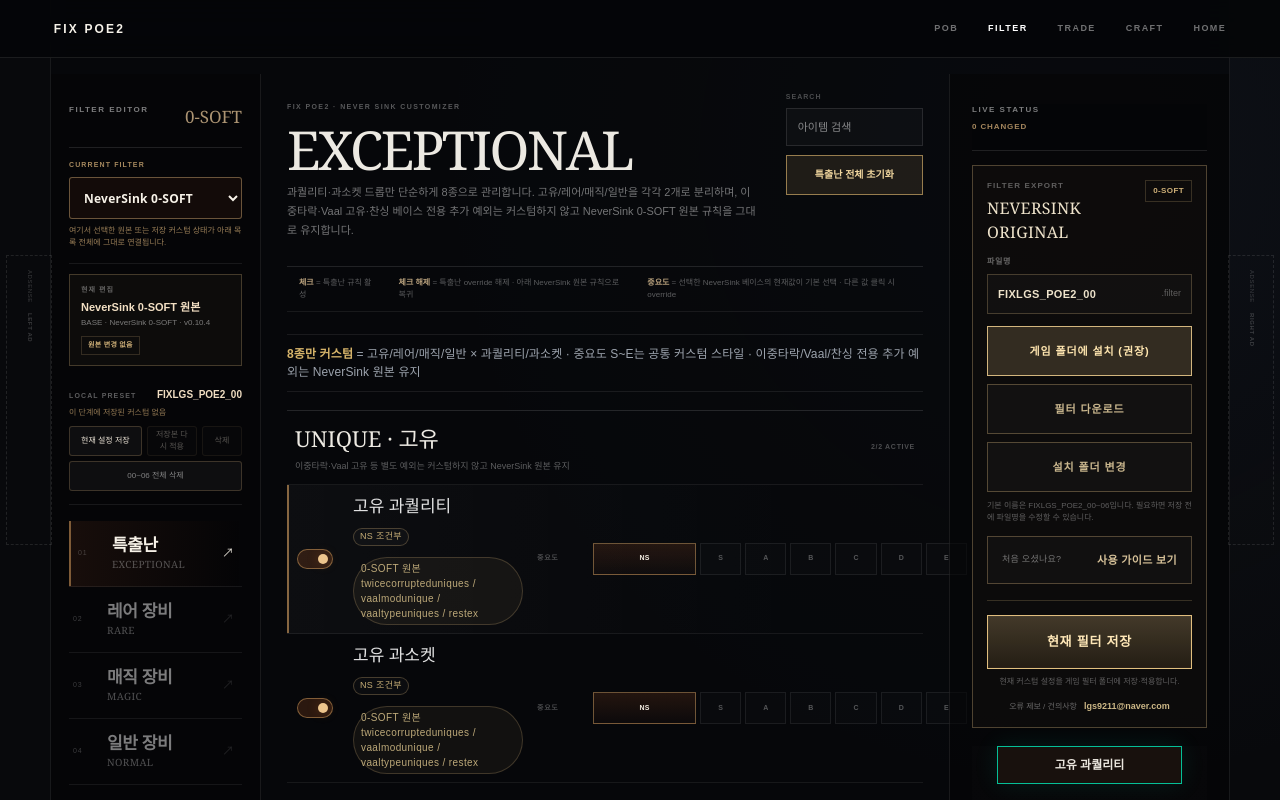
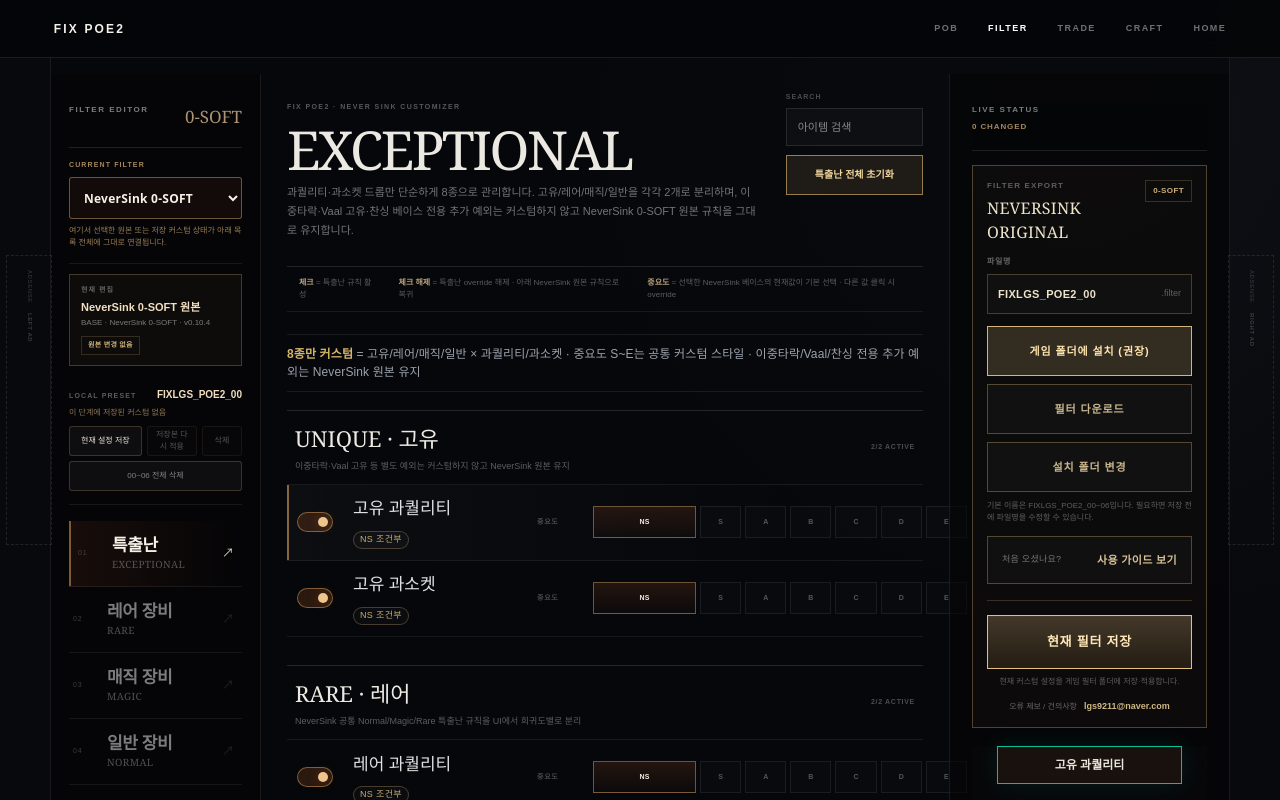
Before and after one commit to gunsoo0003-dev/poe, a Next.js app: page /filter in a window 1280 px wide. Shown: the top 800 px of the page. Built offline with nearby package versions, Linux system fonts and the light colour scheme.

Commit message:
Hide NeverSink internal rule paths

```diff
--- a/src/app/filter/FilterCustomizer.tsx
+++ b/src/app/filter/FilterCustomizer.tsx
@@ -345,11 +345,6 @@
           </small>
         ) : null}
         {item.uniqueNamesKo?.length ? <small className="filter-v2-unique-names">관련 고유: {item.uniqueNamesKo.join(" / ")}</small> : null}
-        {(item.family === "exceptional" || item.family === "currency" || item.family === "waystone" || item.family === "unique" || item.family === "flask" || item.family === "misc") && baseline?.tiers?.length ? (
-          <em>
-            {selectedStrictness} 원본 {baseline.tiers.join(" / ")}
-          </em>
-        ) : null}
       </div>
 
       {state.enabled && item.family ? (
```
Also changed, not shown: V147_HIDE_NS_RULE_PATH_AUDIT.txt (added).
